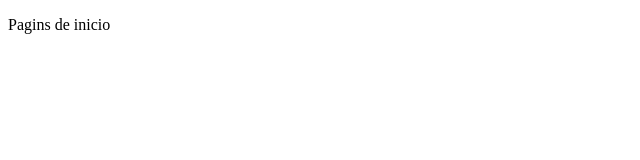
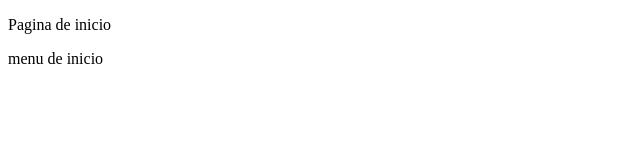
Before and after one commit to Hipnos20/Pagina-Web, a plain HTML site: page index.html in a window 1280 px wide. Shown: the full height of the page, 0-640 px from the left. Drawn offline with Linux system fonts and the light colour scheme.

Commit message:
Agregar un cambio

```diff
--- a/index.html
+++ b/index.html
@@ -7,6 +7,7 @@
     <title>Document</title>
 </head>
 <body>
-    <p>Pagins de inicio</p>
+    <p>Pagina de inicio</p>
+    <p>menu de inicio</p>
 </body>
 </html>
```
